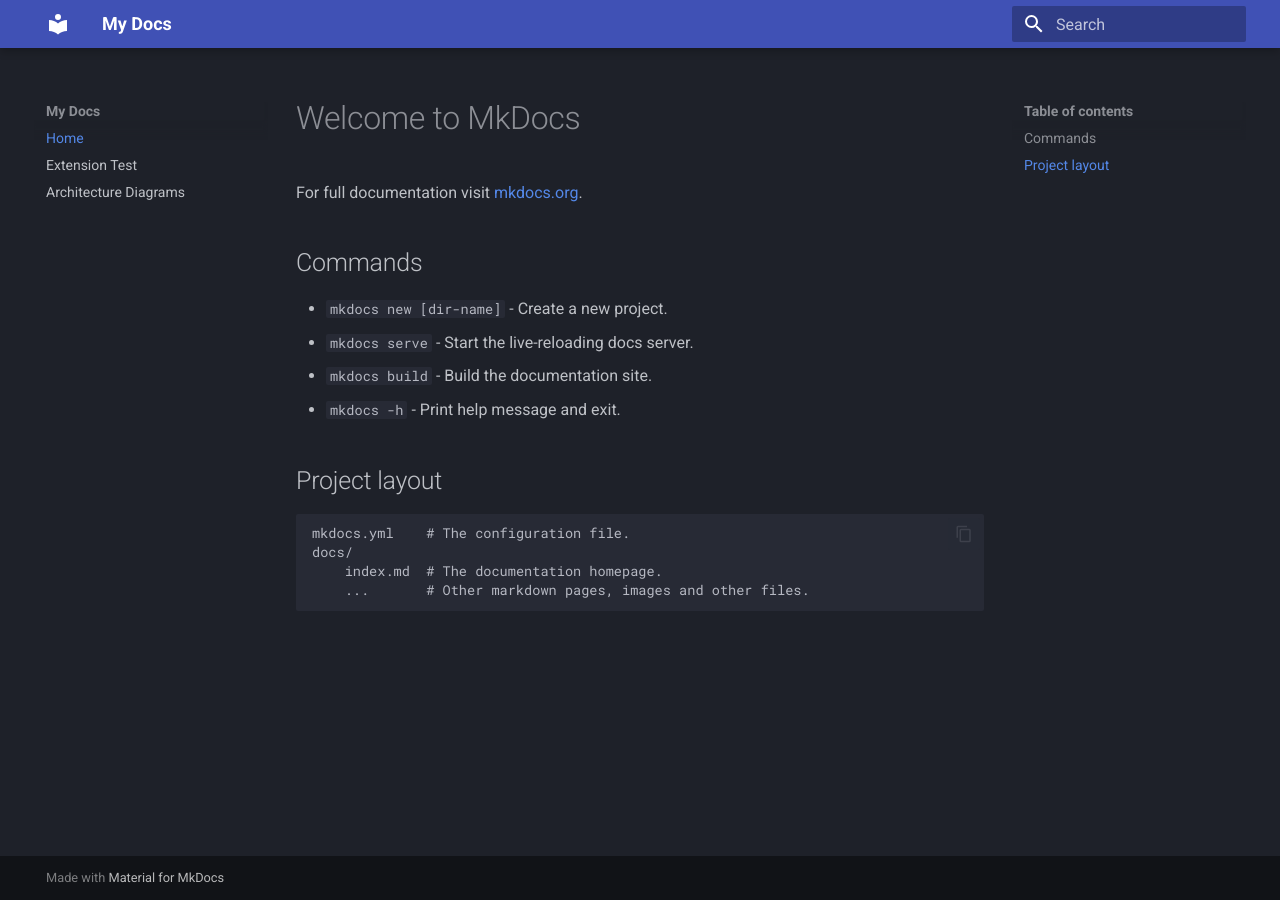
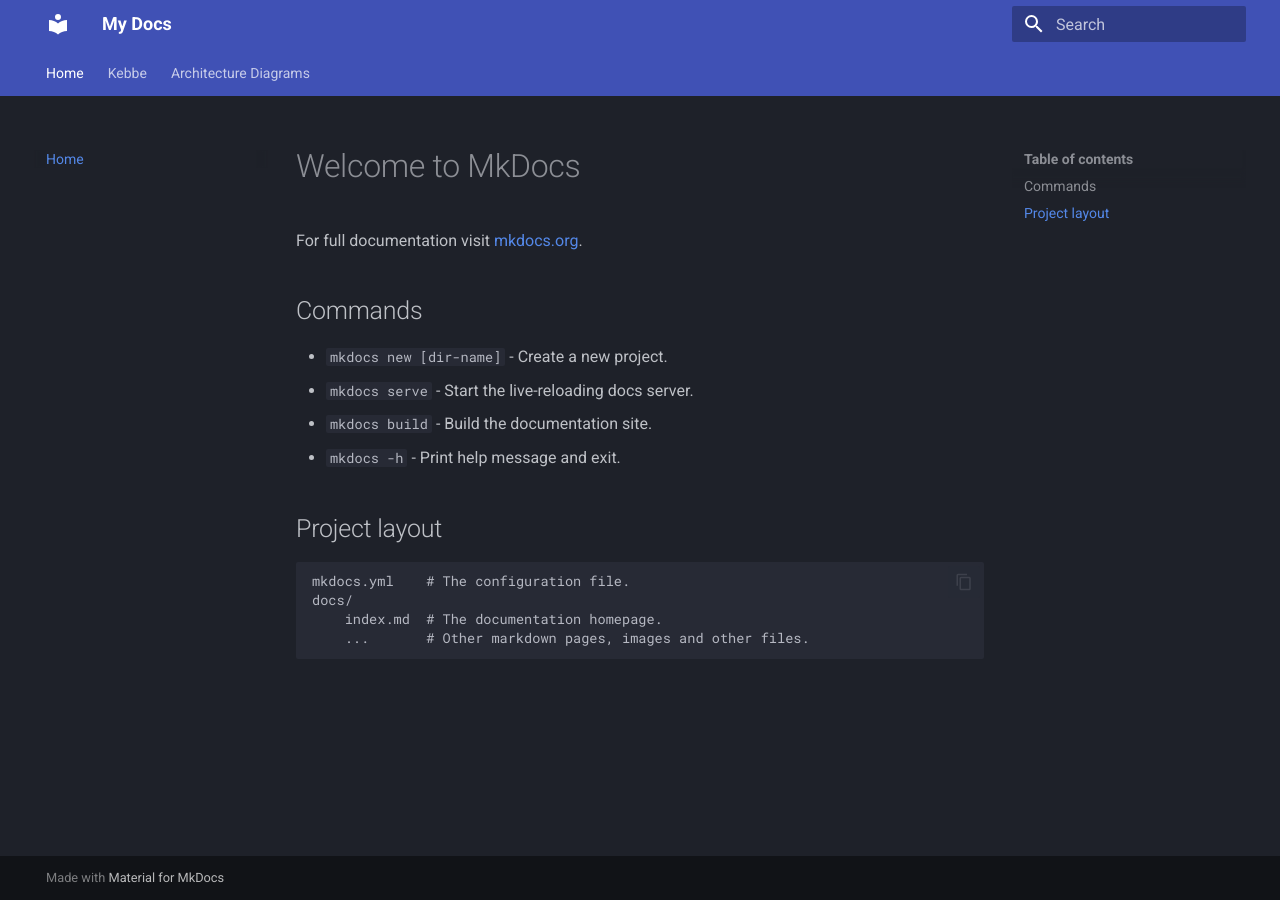
Before and after one commit to extragloves/mkdocs, an MkDocs documentation site: the page built from docs/index.md, in a window 1280 px wide. Built offline with MkDocs 1.6.1 and Material for MkDocs 9.7.7, drawn with Linux system fonts in a browser that asks for light colours.

Commit message:
Refactor navigation structure and enable navigation.tabs feature

```diff
--- a/mkdocs.yml
+++ b/mkdocs.yml
@@ -5,7 +5,7 @@
   palette:
     scheme: slate
   features:
-   # - navigation.tabs
+    - navigation.tabs
     - navigation.sections
     - search.suggest
     - content.code.copy
@@ -25,7 +25,8 @@
 
 nav:
   - Home: index.md
-  - Extension Test: full-extension-demo.md
+  - Kebbe:
+    - Extension Test: full-extension-demo.md
   - Architecture Diagrams: architecture-diagrams.md
 
 extra_javascript:
```
